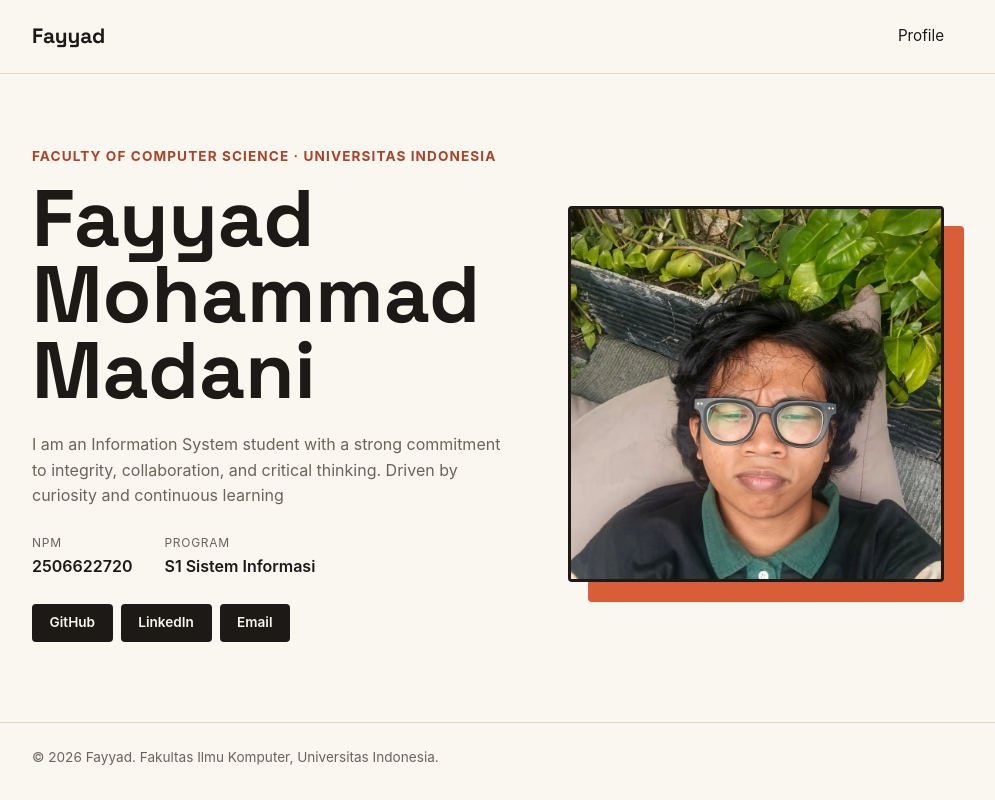
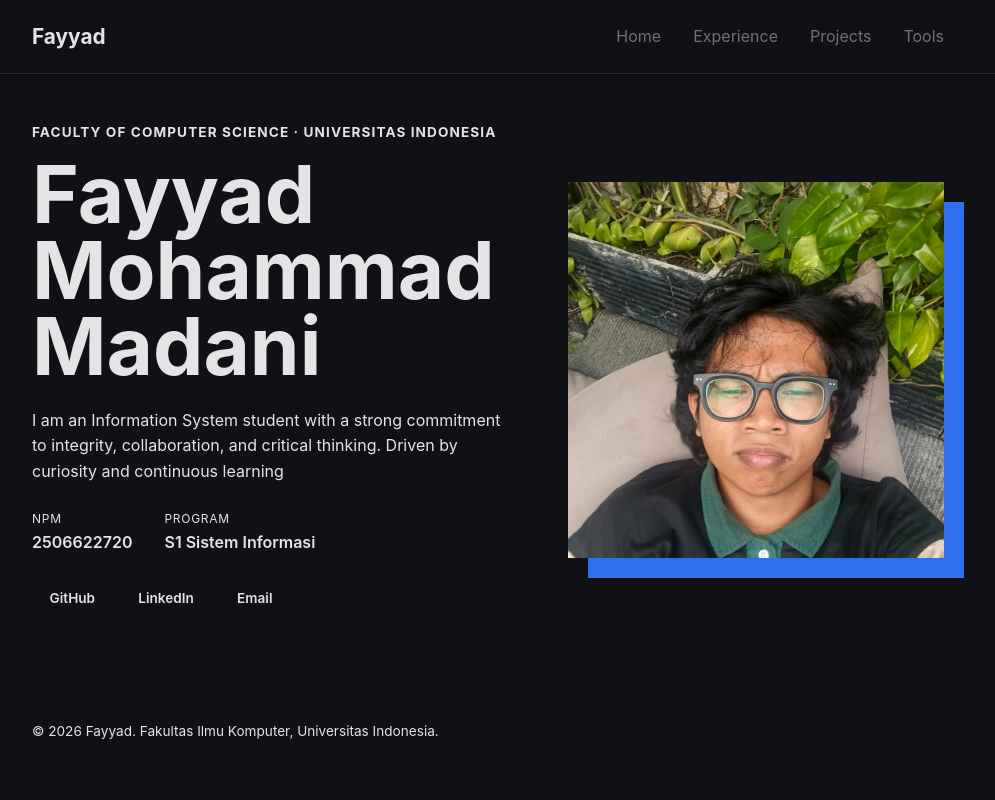
Before and after one commit to fayyadmmadani/myportofolio, a Django app: page / in a window 1280 px wide. Shown: the whole page, without its empty margins (152-1147 px from the left). Run offline with Django 5.2, Linux system fonts and the light colour scheme.

Commit message:
feat: page theme and navbar configuration

```diff
--- a/static/css/components/_navbar.css
+++ b/static/css/components/_navbar.css
@@ -1,28 +1,108 @@
+/* ===== Default = mobile ===== */
+
 .site-header {
-  border-bottom: 1px solid var(--line);
+  position: fixed;
+  top: 0;
+  left: 0;
+  width: 100%;
+  z-index: 100;
+  background-color: var(--bg);
+  border-bottom: 1px solid var(--border);
 }
 
-.site-header .container {
+.site-header .nav-bar {
+  position: relative;
   display: flex;
   justify-content: space-between;
   align-items: center;
   padding: 1.25rem 1.5rem;
 }
 
-.site-header nav {
-  display: flex;
-  gap: 2rem;
-}
-
-.site-header nav a {
-  color: var(--ink);
-  text-decoration: none;
-  font-size: 0.95rem;
-}
-
 .brand {
   font-size: 1.3rem;
   font-weight: 700;
-  color: var(--ink);
+  color: var(--text);
   text-decoration: none;
 }
+
+.nav-toggle {
+  position: absolute;
+  opacity: 0;
+  pointer-events: none;
+}
+
+.hamburger {
+  display: flex; /* default-nya kelihatan, karena default = mobile */
+  flex-direction: column;
+  justify-content: space-between;
+  width: 24px;
+  height: 18px;
+  cursor: pointer;
+}
+
+.hamburger span {
+  display: block;
+  height: 2px;
+  width: 100%;
+  background-color: var(--text);
+  border-radius: 2px;
+}
+
+.nav-links-wrapper {
+  display: none; /* default-nya nyembunyi, dropdown */
+  position: absolute;
+  top: 100%;
+  left: 0;
+  width: 100%;
+  background-color: var(--bg);
+  border-bottom: 1px solid var(--border);
+}
+
+.nav-toggle:checked ~ .nav-links-wrapper {
+  display: block;
+}
+
+.nav-links {
+  display: flex;
+  flex-direction: column;
+  list-style: none;
+}
+
+.nav-links a {
+  display: block;
+  padding: 1rem 1.5rem;
+  color: var(--text-secondary);
+  text-decoration: none;
+  border-top: 1px solid var(--border);
+  transition: color 0.2s ease;
+}
+
+.nav-links a:hover,
+.nav-links a:focus-visible {
+  color: var(--accent);
+}
+
+/* ===== Enhance = desktop ===== */
+@media (min-width: 768px) {
+  .hamburger {
+    display: none; /* mobile-only, disembunyikan di desktop */
+  }
+
+  .nav-links-wrapper {
+    display: block; /* selalu tampil di desktop, nggak nunggu checkbox */
+    position: static; /* lepas dari absolute, balik ke alur normal */
+    width: auto;
+    background: none;
+    border: none;
+  }
+
+  .nav-links {
+    flex-direction: row;
+    gap: 2rem;
+  }
+
+  .nav-links a {
+    padding: 0;
+    border-top: none;
+  }
+}
--- a/static/css/style.css
+++ b/static/css/style.css
@@ -12,28 +12,26 @@
 }
 
 :root {
-  --ink: #1c1917;
-  --paper: #faf6f0;
-  --accent: #d95d39;
-  --accent-dark: #a8442a;
-  --line: #e3d9c9;
-  --text-muted: #6b6459;
-  --radius: 4px;
+  --bg: #0f1115;
+  --text: #e4e4e7;
+  --text-secondary: #71717a;
+  --accent: #2f6fed;
+  --border: #26282e;
+
+  --font-heading: "Satoshi", -apple-system, sans-serif;
+  --font-body: "Inter", -apple-system, sans-serif;
 }
 
 body {
-  font-family: -apple-system, "Segoe UI", Roboto, Helvetica, Arial, sans-serif;
-  color: var(--ink);
-  background-color: var(--paper);
+  font-family: var(--font-body);
+  color: var(--text);
+  background-color: var(--bg);
   line-height: 1.6;
 }
 
 h1,
 .brand {
-  font-family:
-    "Space Grotesk",
-    -apple-system,
-    sans-serif;
+  font-family: var(--font-heading);
 }
 
 .container {
@@ -41,3 +39,7 @@ h1,
   margin: 0 auto;
   padding: 0 1.5rem;
 }
+
+main {
+  padding-top: 50px;
+}
--- a/templates/components/_navbar.html
+++ b/templates/components/_navbar.html
@@ -1,8 +1,21 @@
 <header class="site-header">
-  <div class="container">
+  <div class="container nav-bar">
     <a href="#profile" class="brand">Fayyad</a>
-    <nav>
-      <a href="#profile">Profile</a>
+
+    <input type="checkbox" id="nav-toggle" class="nav-toggle" />
+    <label for="nav-toggle" class="hamburger" aria-label="Toggle navigation">
+      <span></span>
+      <span></span>
+      <span></span>
+    </label>
+
+    <nav class="nav-links-wrapper" aria-label="Main navigation">
+      <ul class="nav-links">
+        <li><a href="#profile">Home</a></li>
+        <li><a href="#experience">Experience</a></li>
+        <li><a href="#projects">Projects</a></li>
+        <li><a href="#tools">Tools</a></li>
+      </ul>
     </nav>
   </div>
 </header>
```
